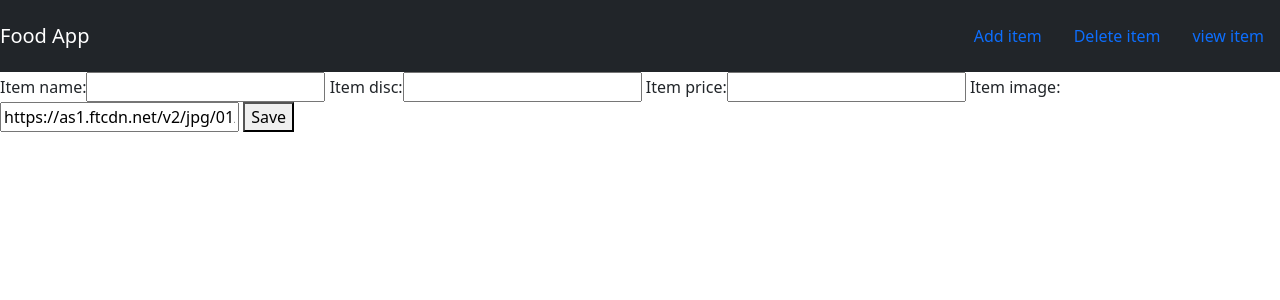
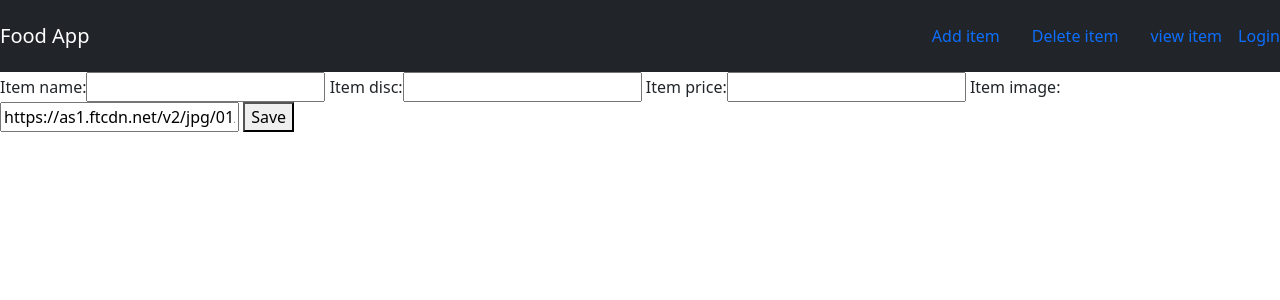
Before and after one commit to abdhulla-k/DJANGO-PROJECTS, a Django app: page /food/add/ in a window 1280 px wide. Shown: the top 300 px of the page. Run offline with Django 3.2, Linux system fonts and the light colour scheme.

Commit message:
added login, logout option to nav bar

```diff
--- a/mysite/mysite/templates/food/base.html
+++ b/mysite/mysite/templates/food/base.html
@@ -15,6 +15,13 @@
             <a href="#" class="nav-item nav-link">Delete item</a>
             <a href="#" class="nav-item nav-link">view item</a>
 
+            <!-- Check is the current user is login or logout and add the features to nav bar -->
+            {% if user.is_authenticated %}
+               <a style="text-decoration: none;" href="{% url 'logout' %}">Logout</a>
+            {% else %}
+               <a style="text-decoration: none;" href="{% url 'login' %}">Login</a>
+            {% endif %}
+
         </div>
 
     </nav>
```
